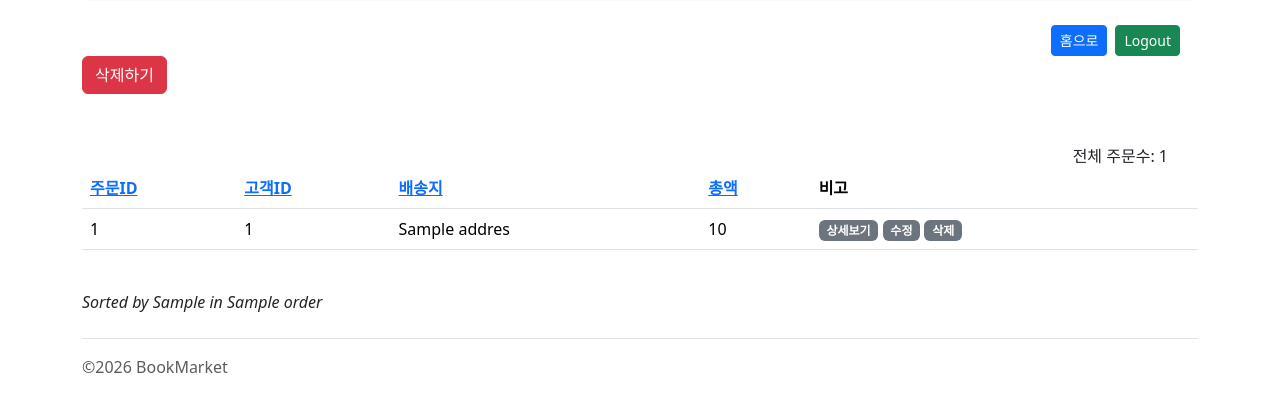
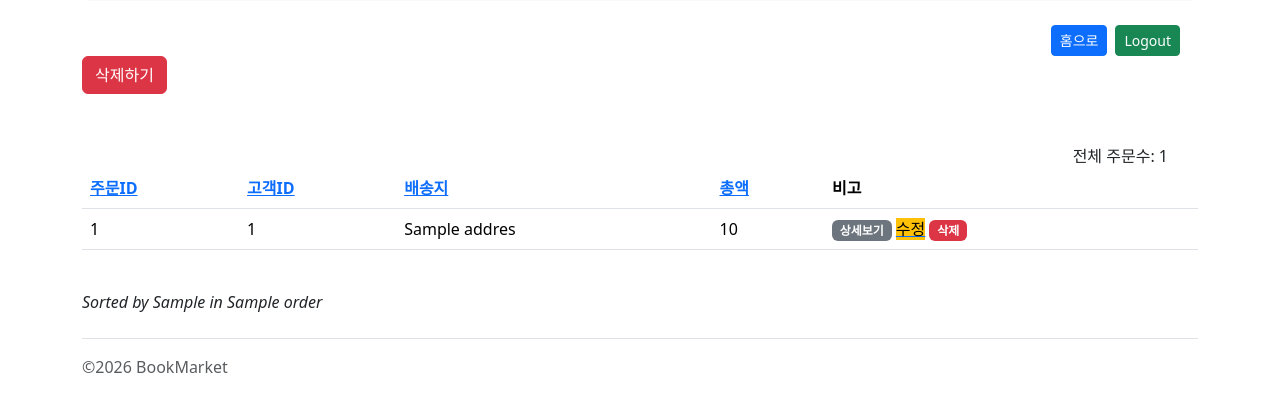
Before and after one commit to Goldstargreat/2026_BookMarket, a Spring app: page /orderList in a window 1280 px wide. Shown: the part 454-857 px from the top of the page. Run offline with Thymeleaf, Linux system fonts and the light colour scheme; the template is opened without the code that fills it: most values are stand-ins (such as "Sample title", 1, 10 or a date in 2020); data that the repository does not hold is empty.

Commit message:
14장 데이터베이스 완료(주문 목록 색상 수정 및 오타 수정)

```diff
--- a/src/main/resources/templates/orderList.html
+++ b/src/main/resources/templates/orderList.html
@@ -46,7 +46,7 @@
                     <thead>
                     <tr>
                         <th><a th:href="@{'/order/page?pageNum=' + ${currentPage} + '&sortField=orderId&sortDir=' + ${reverseSortDir}}">주문ID</a></th>
-                        <th><a th:href="@{'/order/page?pageNum=' + ${currentPage} + '&sortField=custormer_id&sortDir=' + ${reverseSortDir}}">고객ID</a></th>
+                        <th><a th:href="@{'/order/page?pageNum=' + ${currentPage} + '&sortField=customer_id&sortDir=' + ${reverseSortDir}}">고객ID</a></th>
                         <th><a th:href="@{'/order/page?pageNum=' + ${currentPage} + '&sortField=shipping_id&sortDir=' + ${reverseSortDir}}">배송지</a></th>
                         <th><a th:href="@{'/order/page?pageNum=' + ${currentPage} + '&sortField=grandTotal&sortDir=' + ${reverseSortDir}}">총액</a></th>
                         <th>비고</th>
@@ -64,8 +64,8 @@
                                 <!--    상세보기, 수정, 삭제 버튼 추가                                -->
                                 <td>
                                     <a th:href="@{'/order/view/' + ${order.orderId}}"><span class="badge text-bg-secondary">상세보기</span></a>
-                                    <a th:href="@{'/order/edit/' + ${order.orderId}}"><span class="badge text-bg-secondary">수정</span></a>
-                                    <a th:href="@{'/order/delete/' + ${order.orderId}}"><span class="badge text-bg-secondary">삭제</span></a>
+                                    <a th:href="@{'/order/edit/' + ${order.orderId}}"><span class="text-bg-warning">수정</span></a>
+                                    <a th:href="@{'/order/delete/' + ${order.orderId}}"><span class="badge text-bg-danger">삭제</span></a>
                                 </td>
                             </tr>
                         </div>
```
